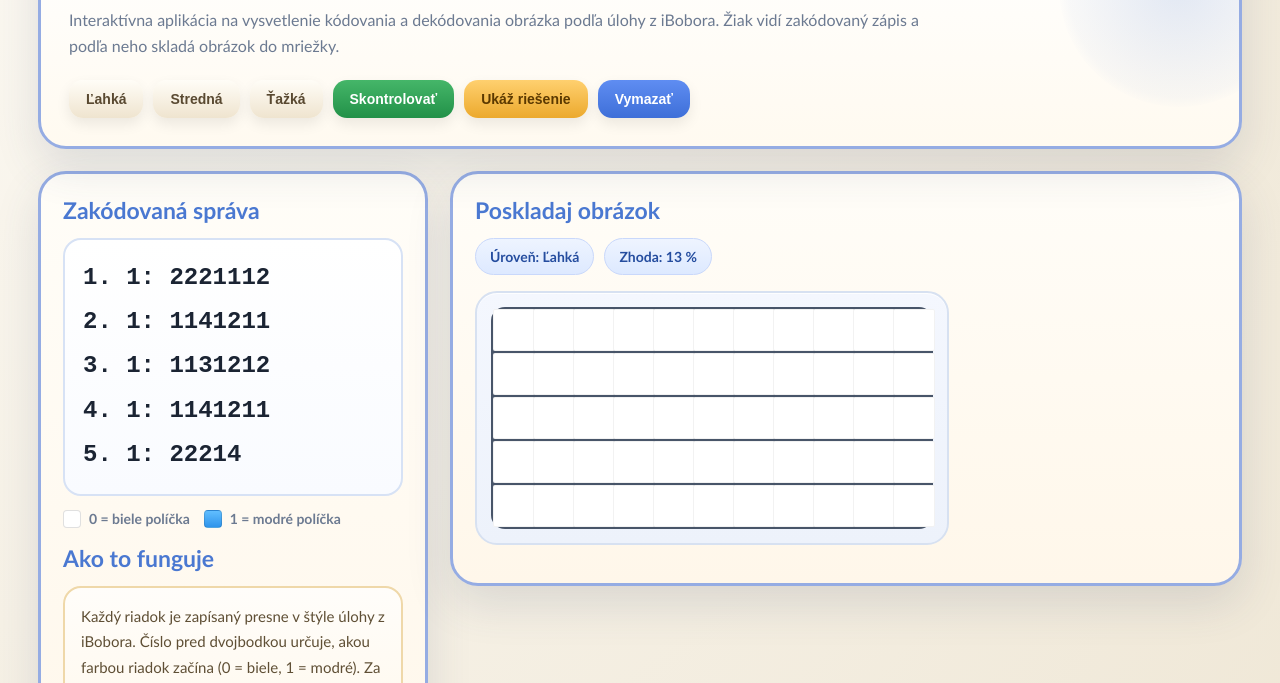
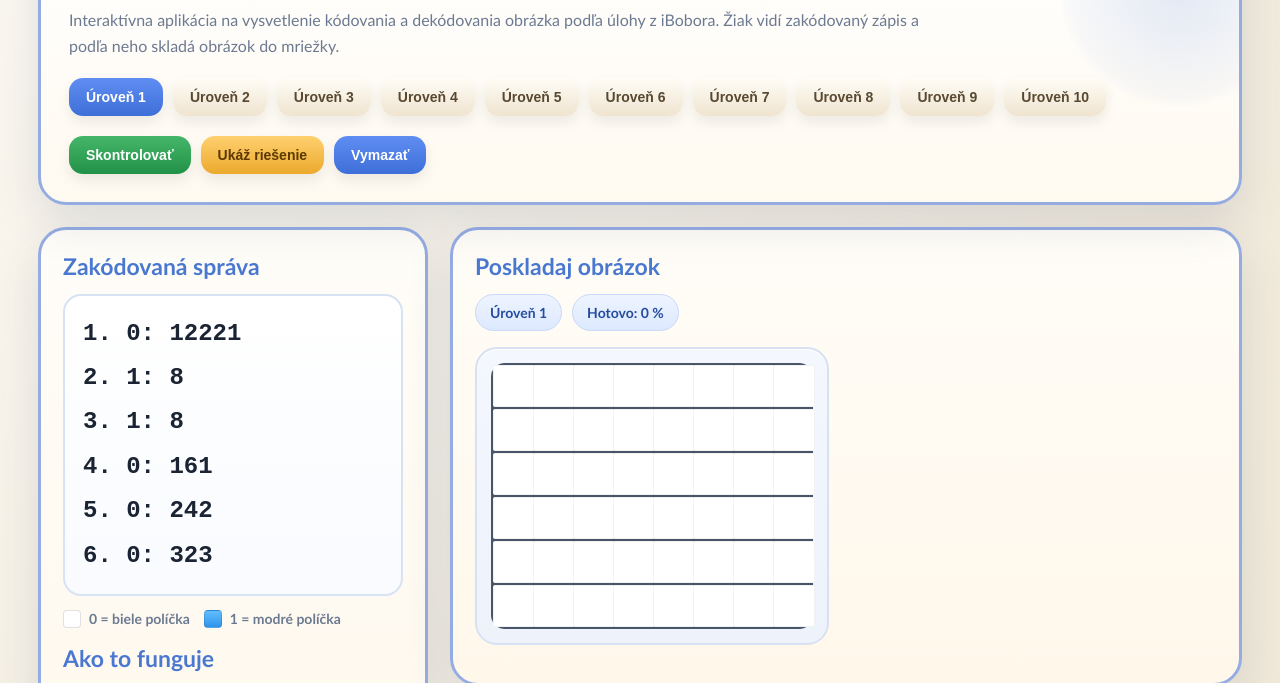
Before and after one commit to vamuana/vzory, a plain HTML site: page tajnyobrazok.html in a window 1280 px wide. Shown: the part 104-787 px from the top of the page. Drawn offline with Linux system fonts and the light colour scheme.

Commit message:
Update tajnyobrazok.html

```diff
--- a/tajnyobrazok.html
+++ b/tajnyobrazok.html
@@ -82,6 +82,13 @@
             margin-top: 20px;
         }
 
+        .levels-row {
+            display: flex;
+            flex-wrap: wrap;
+            gap: 10px;
+            margin-top: 18px;
+        }
+
         button {
             border: none;
             border-radius: 14px;
@@ -104,6 +111,11 @@
         .btn-secondary {
             background: linear-gradient(180deg, #fffdf7 0%, #efe4cf 100%);
             color: #594931;
+        }
+
+        .btn-secondary.active-level {
+            background: linear-gradient(180deg, #5f8df2 0%, #3e6fd8 100%);
+            color: white;
         }
 
         .btn-success {
@@ -305,10 +317,10 @@
             Interaktívna aplikácia na vysvetlenie kódovania a dekódovania obrázka podľa úlohy z iBobora.
             Žiak vidí zakódovaný zápis a podľa neho skladá obrázok do mriežky.
         </p>
+
+        <div id="levelButtons" class="levels-row"></div>
+
         <div class="toolbar">
-            <button class="btn-secondary" onclick="setLevel('easy')">Ľahká</button>
-            <button class="btn-secondary" onclick="setLevel('medium')">Stredná</button>
-            <button class="btn-secondary" onclick="setLevel('hard')">Ťažká</button>
             <button class="btn-success" onclick="checkGrid()">Skontrolovať</button>
             <button class="btn-warning" onclick="toggleSolution()">Ukáž riešenie</button>
             <button class="btn-primary" onclick="resetGrid()">Vymazať</button>
@@ -336,8 +348,8 @@
         <div class="panel">
             <h2>Poskladaj obrázok</h2>
             <div class="status">
-                <div class="badge" id="levelBadge">Úroveň: Ľahká</div>
-                <div class="badge" id="progressBadge">Zhoda: 0 %</div>
+                <div class="badge" id="levelBadge">Úroveň: 1</div>
+                <div class="badge" id="progressBadge">Hotovo: 0 %</div>
             </div>
             <div style="height: 16px"></div>
             <div class="grid-wrap">
@@ -352,47 +364,139 @@
 
 <script>
     const LEVELS = {
-        easy: {
-            label: 'Ľahká',
+        level1: {
+            label: 'Úroveň 1',
             grid: [
-                [1,1,0,0,1,1,0,1,0,1,1],
-                [1,0,1,1,1,1,0,1,1,0,1],
-                [1,0,1,1,1,0,1,1,0,1,1],
-                [1,0,1,1,1,1,0,1,1,0,1],
-                [1,1,0,0,1,1,0,1,1,1,1]
+                [0,1,1,0,0,1,1,0],
+                [1,1,1,1,1,1,1,1],
+                [1,1,1,1,1,1,1,1],
+                [0,1,1,1,1,1,1,0],
+                [0,0,1,1,1,1,0,0],
+                [0,0,0,1,1,0,0,0]
             ]
         },
-        medium: {
-            label: 'Stredná',
+        level2: {
+            label: 'Úroveň 2',
             grid: [
-                [1,1,0,0,1,1,0,1,0,1,1,0,1,0,1],
-                [1,0,1,1,1,1,0,1,1,0,1,1,1,0,1],
-                [1,0,1,1,1,0,1,1,0,1,1,0,1,1,1],
-                [1,0,1,1,1,1,0,1,1,0,1,1,1,0,1],
-                [1,1,0,0,1,1,0,1,1,1,1,0,0,1,1]
+                [0,0,0,0,1,1,0,0,0,0],
+                [0,0,0,1,1,1,1,0,0,0],
+                [0,0,1,1,1,1,1,1,0,0],
+                [0,1,1,1,1,1,1,1,1,0],
+                [0,0,0,1,1,1,1,0,0,0],
+                [0,0,0,1,0,0,1,0,0,0],
+                [0,0,0,1,0,0,1,0,0,0],
+                [0,0,0,1,1,1,1,0,0,0]
             ]
         },
-        hard: {
-            label: 'Ťažká',
+        level3: {
+            label: 'Úroveň 3',
             grid: [
-                [1,1,0,0,1,1,0,1,0,1,1,0,1,0,1],
-                [1,0,1,1,1,1,0,1,1,0,1,1,1,0,1],
-                [1,0,1,1,1,0,1,1,0,1,1,0,0,1,1],
-                [1,0,1,1,1,1,0,1,1,0,1,1,1,0,1],
-                [1,1,0,0,1,1,0,1,1,1,1,0,0,0,1],
-                [1,0,1,1,1,1,0,1,1,0,1,1,1,0,1],
-                [1,0,1,1,1,0,1,1,0,1,1,0,0,1,1],
-                [1,1,0,0,1,1,0,1,0,1,1,0,1,0,1]
+                [0,0,1,1,1,1,1,1,0,0],
+                [0,1,0,0,0,0,0,0,1,0],
+                [1,0,1,0,0,0,0,1,0,1],
+                [1,0,1,0,0,0,0,1,0,1],
+                [1,0,0,0,0,0,0,0,0,1],
+                [1,0,1,0,0,0,0,1,0,1],
+                [1,0,0,1,1,1,1,0,0,1],
+                [0,1,0,0,0,0,0,0,1,0],
+                [0,0,1,1,1,1,1,1,0,0]
+            ]
+        },
+        level4: {
+            label: 'Úroveň 4',
+            grid: [
+                [0,0,0,1,0,0,0],
+                [0,0,1,1,1,0,0],
+                [1,1,1,1,1,1,1],
+                [0,1,1,1,1,1,0],
+                [0,0,1,1,1,0,0],
+                [0,1,0,1,0,1,0],
+                [1,0,0,1,0,0,1]
+            ]
+        },
+        level5: {
+            label: 'Úroveň 5',
+            grid: [
+                [0,0,0,1,0,0,0],
+                [0,0,1,1,1,0,0],
+                [0,1,1,1,1,1,0],
+                [1,1,1,1,1,1,1],
+                [0,0,0,1,0,0,0],
+                [0,0,0,1,0,0,0]
+            ]
+        },
+        level6: {
+            label: 'Úroveň 6',
+            grid: [
+                [0,0,1,0,1,0,0],
+                [0,1,1,1,1,1,0],
+                [1,1,1,1,1,1,1],
+                [0,1,1,1,1,1,0],
+                [0,0,1,1,1,0,0],
+                [0,0,0,1,0,0,0],
+                [0,0,0,1,0,0,0]
+            ]
+        },
+        level7: {
+            label: 'Úroveň 7',
+            grid: [
+                [0,0,1,1,1,0,0],
+                [0,1,0,0,0,1,0],
+                [1,0,1,0,1,0,1],
+                [1,0,0,0,0,0,1],
+                [1,0,1,1,1,0,1],
+                [0,1,0,0,0,1,0],
+                [0,0,1,1,1,0,0]
+            ]
+        },
+        level8: {
+            label: 'Úroveň 8',
+            grid: [
+                [0,0,1,1,1,1,0,0],
+                [0,1,1,0,0,1,1,0],
+                [1,1,0,0,0,0,1,1],
+                [1,1,0,1,1,0,1,1],
+                [1,1,0,1,1,0,1,1],
+                [1,1,0,0,0,0,1,1],
+                [0,1,1,0,0,1,1,0],
+                [0,0,1,1,1,1,0,0]
+            ]
+        },
+        level9: {
+            label: 'Úroveň 9',
+            grid: [
+                [0,0,0,1,1,0,0,0],
+                [0,0,1,1,1,1,0,0],
+                [0,1,1,0,0,1,1,0],
+                [1,1,0,0,0,0,1,1],
+                [1,1,0,0,0,0,1,1],
+                [0,1,1,0,0,1,1,0],
+                [0,0,1,1,1,1,0,0],
+                [0,0,0,1,1,0,0,0]
+            ]
+        },
+        level10: {
+            label: 'Úroveň 10',
+            grid: [
+                [0,0,1,1,1,1,1,1,0,0],
+                [0,1,1,0,0,0,0,1,1,0],
+                [1,1,0,1,0,0,1,0,1,1],
+                [1,0,0,0,1,1,0,0,0,1],
+                [1,0,0,1,1,1,1,0,0,1],
+                [1,0,0,0,1,1,0,0,0,1],
+                [1,1,0,1,0,0,1,0,1,1],
+                [0,1,1,0,0,0,0,1,1,0],
+                [0,0,1,1,1,1,1,1,0,0]
             ]
         }
     };
 
-    let currentLevel = 'easy';
+    let currentLevel = 'level1';
     let userGrid = [];
     let showingSolution = false;
 
-    function emptyGrid(size) {
-        return Array.from({ length: size }, () => Array(size).fill(0));
+    function emptyGrid(rows, cols) {
+        return Array.from({ length: rows }, () => Array(cols).fill(0));
     }
 
     function encodeRow(row) {
@@ -414,29 +518,45 @@
         return `${row[0]}: ${runs.join('')}`;
     }
 
+    function renderLevelButtons() {
+        const wrapper = document.getElementById('levelButtons');
+        wrapper.innerHTML = '';
+
+        Object.entries(LEVELS).forEach(([key, level]) => {
+            const btn = document.createElement('button');
+            btn.className = 'btn-secondary';
+            if (key === currentLevel) btn.classList.add('active-level');
+            btn.textContent = level.label;
+            btn.onclick = () => setLevel(key);
+            wrapper.appendChild(btn);
+        });
+    }
+
     function renderCode() {
         const solution = LEVELS[currentLevel].grid;
         const text = solution.map((row, i) => `${i + 1}. ${encodeRow(row)}`).join('\n');
         document.getElementById('codeBox').textContent = text;
-        document.getElementById('levelBadge').textContent = `Úroveň: ${LEVELS[currentLevel].label}`;
+        document.getElementById('levelBadge').textContent = `${LEVELS[currentLevel].label}`;
     }
 
     function renderGrid() {
         const solution = LEVELS[currentLevel].grid;
-        const size = solution.length;
+        const rows = solution.length;
+        const cols = solution[0].length;
         const grid = document.getElementById('grid');
+
         grid.innerHTML = '';
-        grid.style.gridTemplateColumns = `repeat(${solution[0].length}, 38px)`;
+        grid.style.gridTemplateColumns = `repeat(${cols}, 38px)`;
 
-        for (let r = 0; r < size; r++) {
-            for (let c = 0; c < solution[0].length; c++) {
+        for (let r = 0; r < rows; r++) {
+            for (let c = 0; c < cols; c++) {
                 const btn = document.createElement('button');
                 btn.className = 'cell';
 
                 if (showingSolution) {
-                    if (solution[r][c]) btn.classList.add('filled');
+                    if (solution[r][c] === 1) btn.classList.add('filled');
                     else btn.classList.add('correct-preview');
-                } else if (userGrid[r][c]) {
+                } else if (userGrid[r][c] === 1) {
                     btn.classList.add('filled');
                 }
 
@@ -455,16 +575,25 @@
 
     function updateProgress() {
         const solution = LEVELS[currentLevel].grid;
-        let ok = 0;
-        let total = 0;
-        for (let r = 0; r < solution.length; r++) {
-            for (let c = 0; c < solution[0].length; c++) {
-                total++;
-                if (userGrid[r][c] === solution[r][c]) ok++;
+        const rows = solution.length;
+        const cols = solution[0].length;
+
+        let totalBlue = 0;
+        let correctBlue = 0;
+
+        for (let r = 0; r < rows; r++) {
+            for (let c = 0; c < cols; c++) {
+                if (solution[r][c] === 1) {
+                    totalBlue++;
+                    if (userGrid[r][c] === 1) {
+                        correctBlue++;
+                    }
+                }
             }
         }
-        const percent = Math.round((ok / total) * 100);
-        document.getElementById('progressBadge').textContent = `Zhoda: ${percent} %`;
+
+        const percent = totalBlue === 0 ? 0 : Math.round((correctBlue / totalBlue) * 100);
+        document.getElementById('progressBadge').textContent = `Hotovo: ${percent} %`;
     }
 
     function setMessage(text, cls) {
@@ -481,13 +610,20 @@
 
     function checkGrid() {
         const solution = LEVELS[currentLevel].grid;
+        const rows = solution.length;
+        const cols = solution[0].length;
         let allCorrect = true;
-        for (let r = 0; r < solution.length; r++) {
-            for (let c = 0; c < solution.length; c++) {
-                if (userGrid[r][c] !== solution[r][c]) allCorrect = false;
+
+        for (let r = 0; r < rows; r++) {
+            for (let c = 0; c < cols; c++) {
+                if (userGrid[r][c] !== solution[r][c]) {
+                    allCorrect = false;
+                }
             }
         }
+
         updateProgress();
+
         if (allCorrect) {
             setMessage('Výborne! Obrázok si rozkódoval(a) správne.', 'ok');
         } else {
@@ -496,7 +632,8 @@
     }
 
     function resetGrid() {
-        userGrid = emptyGrid(LEVELS[currentLevel].grid.length);
+        const solution = LEVELS[currentLevel].grid;
+        userGrid = emptyGrid(solution.length, solution[0].length);
         showingSolution = false;
         renderGrid();
         updateProgress();
@@ -506,6 +643,7 @@
     function toggleSolution() {
         showingSolution = !showingSolution;
         renderGrid();
+
         if (showingSolution) {
             setMessage('Toto je správne riešenie. Číslo pred dvojbodkou určuje počiatočnú farbu a ďalšie číslice udávajú dĺžky po sebe idúcich úsekov.', 'hint');
         } else {
@@ -515,15 +653,18 @@
 
     function setLevel(level) {
         currentLevel = level;
-        userGrid = emptyGrid(LEVELS[currentLevel].grid.length);
+        const solution = LEVELS[currentLevel].grid;
+        userGrid = emptyGrid(solution.length, solution[0].length);
         showingSolution = false;
+        renderLevelButtons();
         renderCode();
         renderGrid();
         updateProgress();
         clearMessage();
     }
 
-    setLevel('easy');
+    renderLevelButtons();
+    setLevel('level1');
 </script>
 </body>
 </html>
```
